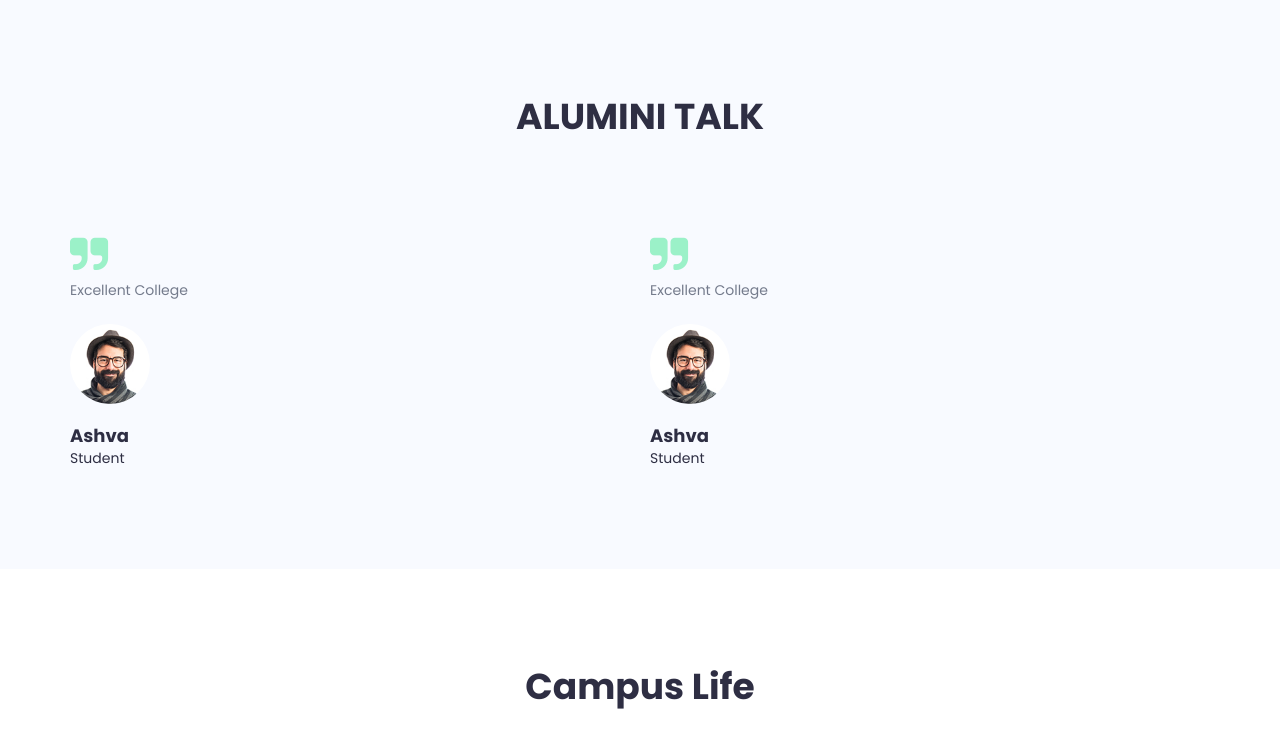
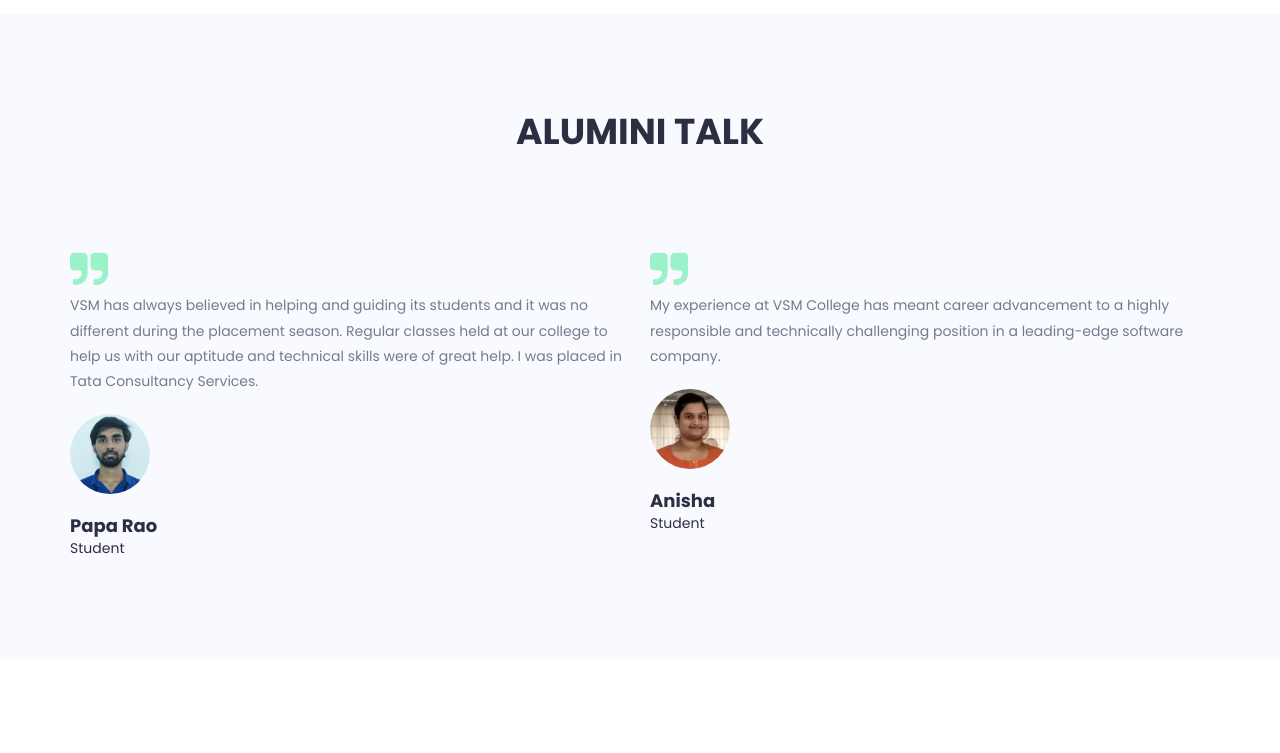
Before and after one commit to rockstarakhil/vsm, a WordPress theme: template educrown/index.php in a window 1280 px wide. Shown: the part 2877-3630 px from the top of the page. Run offline with PHP 8.4 and a stand-in for WordPress, Linux system fonts and the light colour scheme; the site name, menu and one post (Sample post) are stand-ins, and other content is empty; some libraries are stand-ins or nearby versions; some web fonts are replaced.

Commit message:
new commitse

```diff
--- a/educrown/index.php
+++ b/educrown/index.php
@@ -91,10 +91,10 @@
                                     <h1>Give wings to your Career</h1>
                                     <p>Shaping the brightest careers with values & Commitment</p>
                                     <div class="home-button">
-                                        <form action="#">
+                                     <!--   <form action="#">
                                             <input type="search" name="search" id="search" placeholder="Find Your Courses Here">
                                             <button type="submit"><i class="fa fa-search"></i></button>
-                                        </form>
+                                        </form> -->
                                     </div>
                                 </div>
                             </div>
@@ -112,10 +112,10 @@
                                     <h1>Moderen Teaching </h1>
                                     <p>A modern, individualised education</p>
                                     <div class="home-button">
-                                        <form action="#">
+                                    <!--    <form action="#">
                                             <input type="search" name="search" id="search" placeholder="Search Courses">
                                             <button type="submit"><i class="fa fa-search"></i></button>
-                                        </form>
+                                        </form> -->
                                     </div>
                                 </div>
                             </div>
@@ -134,10 +134,10 @@
                                     <h1>Traditional values</h1>
                                     <p> Preparing Students for Success in A Changing World</p>
                                     <div class="home-button">
-                                        <form action="#">
+                                  <!--      <form action="#">
                                             <input type="search" name="search" id="search" placeholder="Search Courses">
                                             <button type="submit"><i class="fa fa-search"></i></button>
-                                        </form>
+                                        </form> -->
                                     </div>
                                 </div>
                             </div>
@@ -155,10 +155,10 @@
                                     <h1>Develop a passion for learning new things.</h1>
                                     <p>A better educated generation, a better future for our nation</p>
                                     <div class="home-button">
-                                        <form action="#">
+                                   <!--     <form action="#">
                                             <input type="search" name="search" id="search" placeholder="Search Courses">
                                             <button type="submit"><i class="fa fa-search"></i></button>
-                                        </form>
+                                        </form> -->
                                     </div>
                                 </div>
                             </div>
@@ -355,7 +355,7 @@
                         <img src="assest/img/Courses/blog-8.jpg" alt="">
                         <div class="course-details padding30">
                             <h3 class="font18">P.G(AUTONOMOUS)</h3>
-                            <p>M.Sc >Organic Chemistry, Analytical Chemistry , Botany,Zoology,Physics</p>
+                            <p>M.Sc >Organic Chemistry, Analytical, Botany,Zoology,Physics</p>
                             <p class="mt30"><a href="#" class="enroll-button">Enroll the Courses</a> <span class="course-price"></span></p>
                         </div>
                     </div>
@@ -387,11 +387,7 @@
                     </div>
                 </div>
                 <div class="col-md-6 col-lg-6 col-md-offset-1 col-lg-offset-1 col-sm-12 col-xs-12">
-                    <div class="video-promo-details wow fadeIn">
-                        <div class="video-promo-content">
-                            <span data-video-id="j1S66liv1t8" class="video-area-popup mb30"><i class="fa fa-play"></i></span>
-                        </div>
-                        <img src="assest/img/about/about.jpg" alt="">
+                   <iframe width="1000" height="415" src="https://www.youtube.com/embed/M9vGAxkrka4" frameborder="0" allow="accelerometer; autoplay; encrypted-media; gyroscope; picture-in-picture" allowfullscreen></iframe>
                     </div>
                 </div>
             </div>
@@ -414,37 +410,37 @@
                     <div class="testmonial-slider">
                         <div class="single-testmonial">
                             <div class="author-content mb20">
-                                <p>Excellent College</p>
+                                <p>VSM has always believed in helping and guiding its students and it was no different during the placement season. Regular classes held at our college to help us with our aptitude and technical skills were of great help. I was placed in Tata Consultancy Services.</p>
                             </div>
                             <div class="author-name-image relative">
                                 <div class="author-img mb20">
-                                    <img src="assest/img/testmonial/testmonial.jpg" alt="">
+                                    <img src="assest/img/testmonial/t1.jpg" alt="">
                                 </div>
-                                <h4>Ashva</h4>
+                                <h4>Papa Rao</h4>
                                 <a href="#">Student</a>
                             </div>
                         </div>
                         <div class="single-testmonial">
                             <div class="author-content mb20">
-                                <p>Excellent College</p>
+                                <p>My experience at VSM College has meant career advancement to a highly responsible and technically challenging position in a leading-edge software company.</p>
                             </div>
                             <div class="author-name-image relative">
                                 <div class="author-img mb20">
-                                    <img src="assest/img/testmonial/testmonial.jpg" alt="">
+                                    <img src="assest/img/testmonial/t2.jpg" alt="">
                                 </div>
-                                <h4>Ashva</h4>
+                                <h4>Anisha</h4>
                                 <a href="#">Student</a>
                             </div>
                         </div>
                         <div class="single-testmonial">
                             <div class="author-content mb20">
-                                <p>Excellent College</p>
+                                <p>My four years at VSM have been excellent and have been full of learning opportunities that were full of fun and future rich.</p>
                             </div>
                             <div class="author-name-image relative">
                                 <div class="author-img mb20">
-                                    <img src="assest/img/testmonial/testmonial.jpg" alt="">
+                                    <img src="assest/img/testmonial/t3.jpg" alt="">
                                 </div>
-                                <h4>Ashva</h4>
+                                <h4>Malli Babu</h4>
                                 <a href="#">Student</a>
                             </div>
                         </div>
```
Also changed, not shown: educrown/assest/img/testmonial/t1.jpg (added), educrown/assest/img/testmonial/t2.jpg (added), educrown/assest/img/testmonial/t3.jpg (added), educrown/assest/img/testmonial/testmonial.jpg (deleted), 2 other files.
